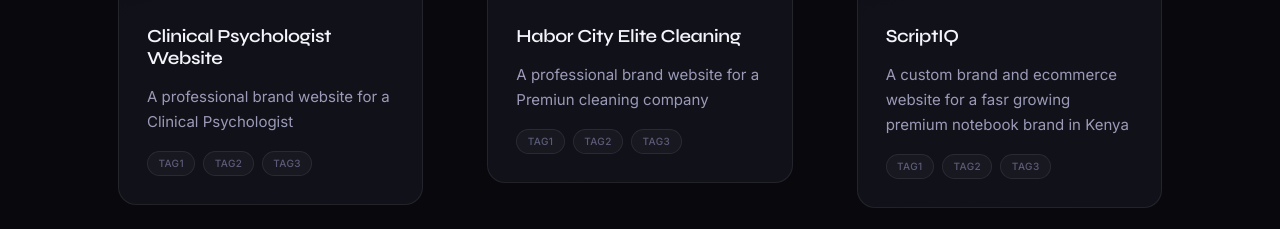
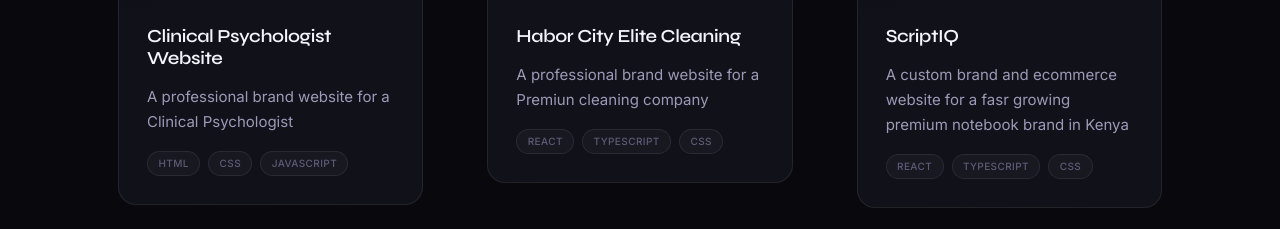
Before and after one commit to jkibura/dev-portfolio, a React (Vite) app: page / in a window 1280 px wide. Shown: the part 2700-2929 px from the top of the page. Built offline with nearby package versions, Linux system fonts and the light colour scheme.

Commit message:
Put tags for each project

```diff
--- a/src/data/projects.js
+++ b/src/data/projects.js
@@ -5,9 +5,9 @@
 import scriptIQ from '../assets/images/script-iq.jpeg'
 
 const projects = [
-    {id: 1, name: 'Clinical Psychologist Website', description: 'A professional brand website for a Clinical Psychologist', image: sarahPsyd, link: 'https://psyd-two.vercel.app/', tags: ['tag1', 'tag2', 'tag3']},
-    {id: 2, name: 'Habor City Elite Cleaning', description: 'A professional brand website for a Premiun cleaning company', image: haborCleaning, link: 'https://cleaning-4.onrender.com/', tags: ['tag1', 'tag2', 'tag3']},
-    {id: 3, name: 'ScriptIQ', description: 'A custom brand and ecommerce website for a fasr growing premium notebook brand in Kenya', image: scriptIQ, link: 'https://script-iq-alpha.vercel.app/', tags: ['tag1', 'tag2', 'tag3']},
+    {id: 1, name: 'Clinical Psychologist Website', description: 'A professional brand website for a Clinical Psychologist', image: sarahPsyd, link: 'https://psyd-two.vercel.app/', tags: ['HTML', 'CSS', 'Javascript']},
+    {id: 2, name: 'Habor City Elite Cleaning', description: 'A professional brand website for a Premiun cleaning company', image: haborCleaning, link: 'https://cleaning-4.onrender.com/', tags: ['React', 'Typescript', 'CSS']},
+    {id: 3, name: 'ScriptIQ', description: 'A custom brand and ecommerce website for a fasr growing premium notebook brand in Kenya', image: scriptIQ, link: 'https://script-iq-alpha.vercel.app/', tags: ['React', 'Typescript', 'CSS']},
 ]
 
 export default  projects
```
